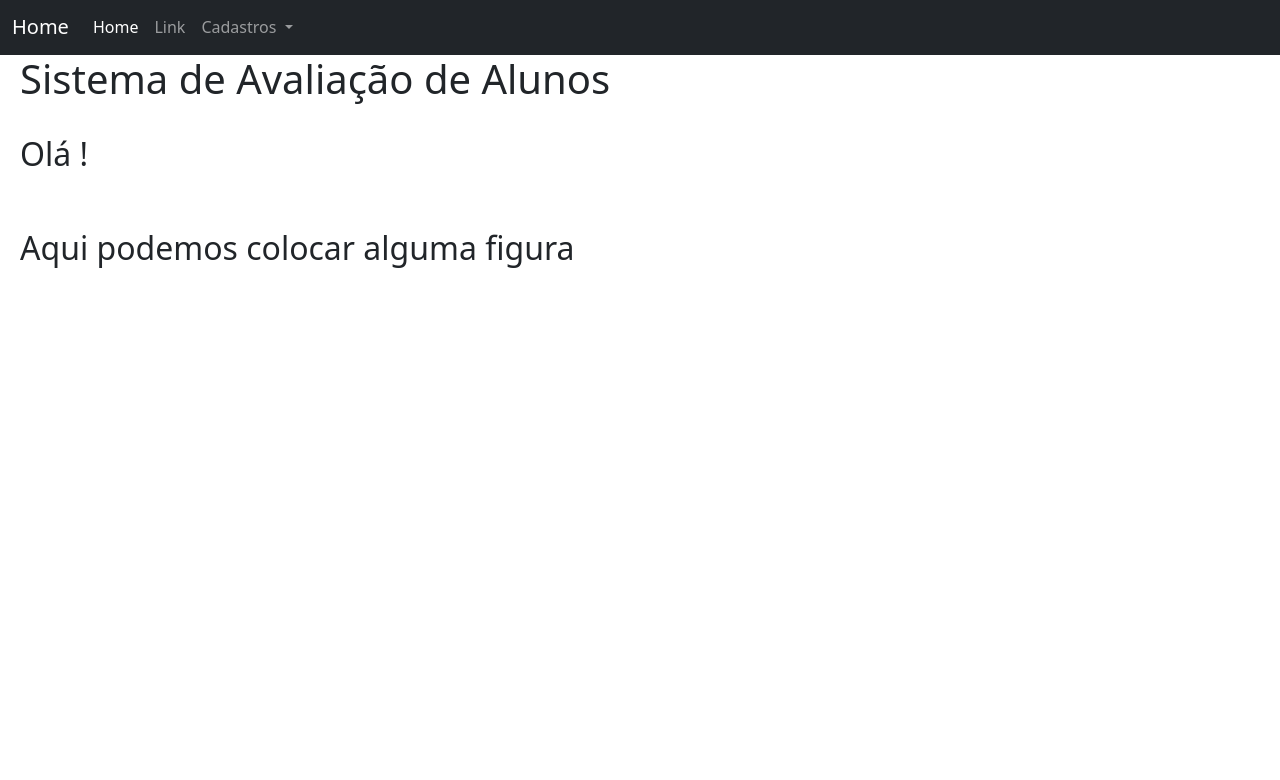
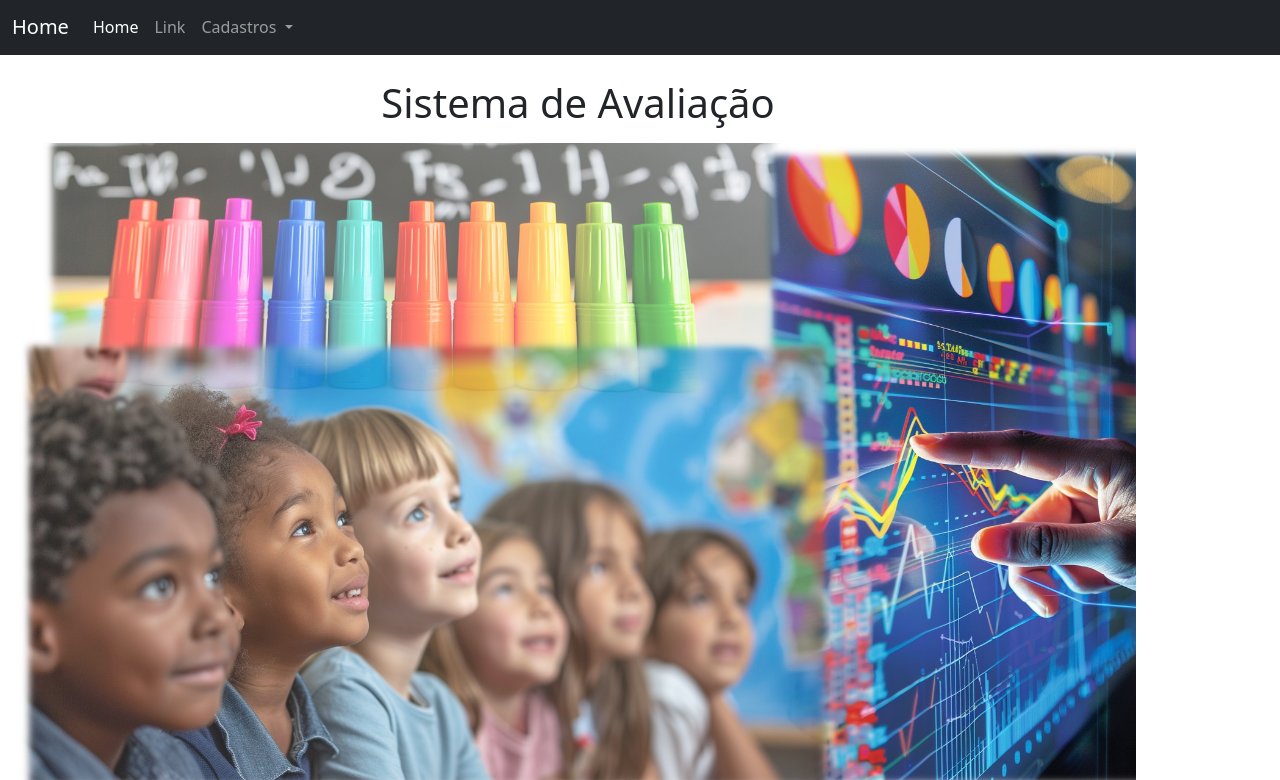
Before and after one commit to fstandke/SistemaavaliacaoPI3, a Flask app: page / in a window 1280 px wide. Shown: the part 25-805 px from the top of the page. Before the commit the page ends 293 px from the top, so only its background shows below. Run offline with Flask 3, Linux system fonts and the light colour scheme.

Commit message:
figura na tela principal

```diff
--- a/templates/cad_aluno.html
+++ b/templates/cad_aluno.html
@@ -27,7 +27,7 @@
         <div class="form-group">
         {{form.id_turma.label(class="form-control-label", for="id_turma")}}
         {{form.id_turma(class="form-select", id="id_turma")}} </div><br>
-        {{form.submit()}}
+        {{form.submit(class="btn btn-secondary")}}
     </form>
 
 
--- a/templates/cad_avaliacao.html
+++ b/templates/cad_avaliacao.html
@@ -22,7 +22,7 @@
             {{form.hipotese_escrita.label(class="form-control-label", for="hipotese_escrita")}}
             {{form.hipotese_escrita(class="form-select", id="data_avaliacao")}} </div><br>
 
-        {{form.submit()}}
+        {{form.submit(class="btn btn-secondary")}}
     </form>
 
 
--- a/templates/cad_escola.html
+++ b/templates/cad_escola.html
@@ -13,10 +13,10 @@
             <div><label class="form-control-label" for="cidade">Cidade:</label>
             <input class="form-control" placeholder="Digie o nome da Cidade" type="text" name="cidade" id="cidade"></div><br>
 
-            <div><label lass="form-control-label" for="estado">Estado:</label>
+            <div><label class="form-control-label" for="estado">Estado:</label>
             <input class="form-control" placeholder="Digie o Estado" type="text" type="text" name="estado" id="estado"</div><br>
 
-            <p> <input type="submit" value="Cadastrar"></p>
+            <div><input class="btn btn-secondary" type="submit" value="Cadastrar"></div>
 
         </form>
 <br>
--- a/templates/cad_sondagem.html
+++ b/templates/cad_sondagem.html
@@ -22,7 +22,7 @@
         <div iv class="form-group">
             {{form.data_sondagem.label(class="form-control-label", for="data_sondagem")}}
             {{form.data_sondagem(placeholder="Digite a data da sondagem,  por exemplo: 14/11/2024" , class="form-control", id="data_sondagem")}} </div><br>
-        {{form.submit()}}
+        {{form.submit(class="btn btn-secondary")}}
     </form>
 
 
--- a/templates/cad_turma.html
+++ b/templates/cad_turma.html
@@ -18,7 +18,7 @@
         <div class="form-group">
             {{form.id_professor.label(class="form-control-label", for="id_professor")}}
             {{form.id_professor(placeholder="Selecione o professor", class="form-select", id="id_professor")}}</div> <br>
-        {{form.submit()}}
+        {{form.submit(class="btn btn-secondary")}}
     </form>
 
 
--- a/templates/cadastro.html
+++ b/templates/cadastro.html
@@ -16,7 +16,7 @@
             <div><label class="form-control-label" for="id_escola">Selecione o ID da escola:</label>
             <input class="form-select" type="text" name="id_escola" id="id_escola"></div><br>
 
-            <p> <input type="submit" value="Enviar"></p>
+            <p> <input class="btn btn-secondary" type="submit" value="Cadastrar"></p>
 
         </form>
 <br>
--- a/templates/index.html
+++ b/templates/index.html
@@ -2,12 +2,14 @@
 
 {% block content %}
 
-<h1> Sistema de Avaliação de Alunos </h1><br/>
-    <h2>Olá !</h2>
 <br>
-<br>
+<div><h1 class="h1"><p class="text-center"> Sistema de Avaliação </p></h1></div>
 
-<h2> Aqui podemos colocar alguma figura</h2>
+<h2></h2>
+
+
+
+<image src="{{url_for('static', filename='tela_princ.png')}}" class="img-fluid" alt="...">
 
 
 {% endblock %}
```
Also changed, not shown: static/tela_princ.png (added).
